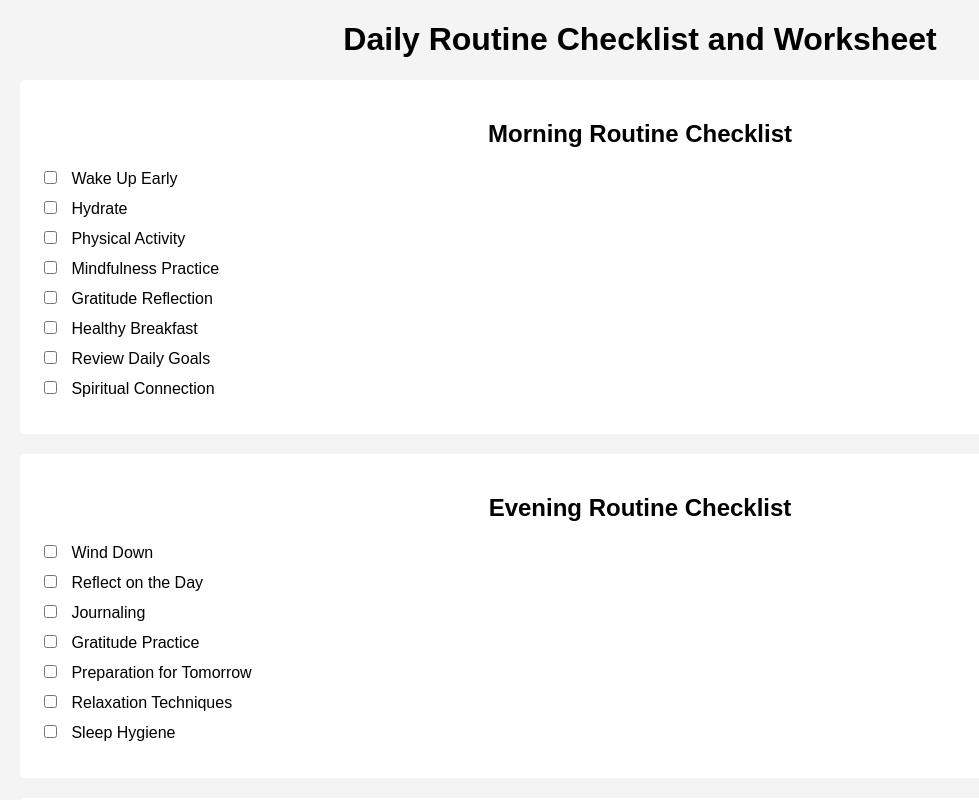
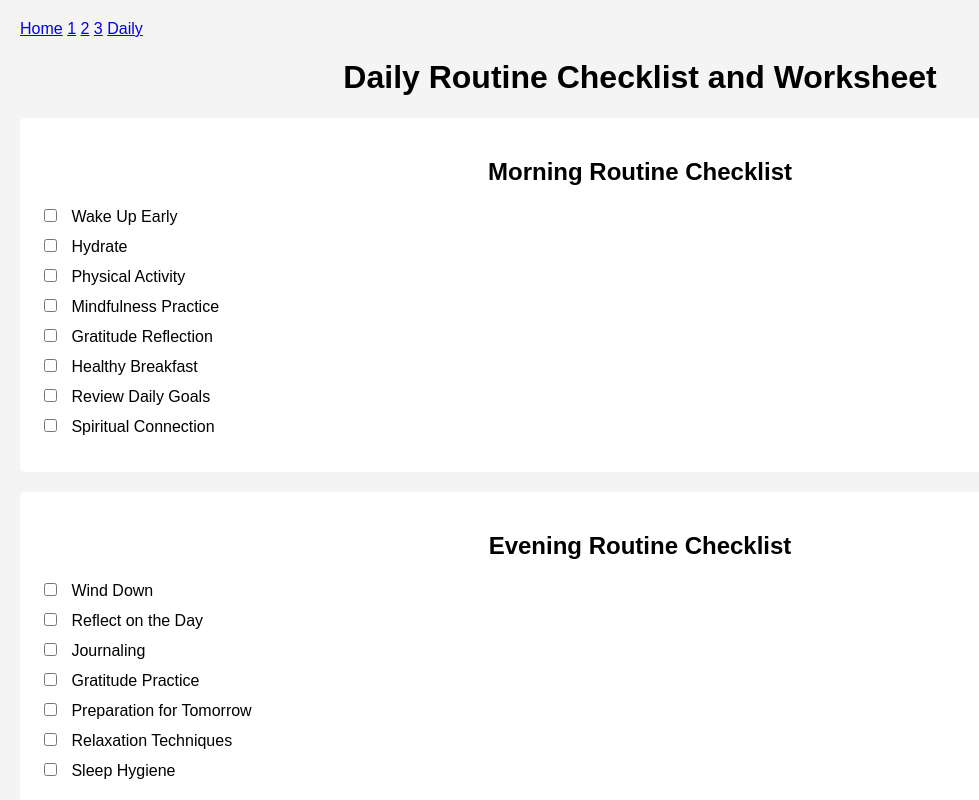
Before and after one commit to rareseaturtles/Dword, a website: page list.html in a window 1280 px wide. Shown: the top 800 px of the page, without its empty margins (0-979 px from the left). Drawn offline with Linux system fonts and the light colour scheme.

Commit message:
Update list.html

```diff
--- a/list.html
+++ b/list.html
@@ -4,6 +4,16 @@
     <meta charset="UTF-8">
     <meta name="viewport" content="width=device-width, initial-scale=1.0">
     <title>Daily Routine Checklist and Worksheet</title>
+    <body>
+    <!-- Navigation Bar -->
+    <nav class="navbar">
+        <a href="index.html" class="active">Home</a>
+        <a href="step1.html">1</a>
+        <a href="step2.html">2</a>
+        <a href="step3.html">3</a>
+        <a href="list.html">Daily</a>
+    </nav>
+
     <style>
         body {
             font-family: Arial, sans-serif;
```
